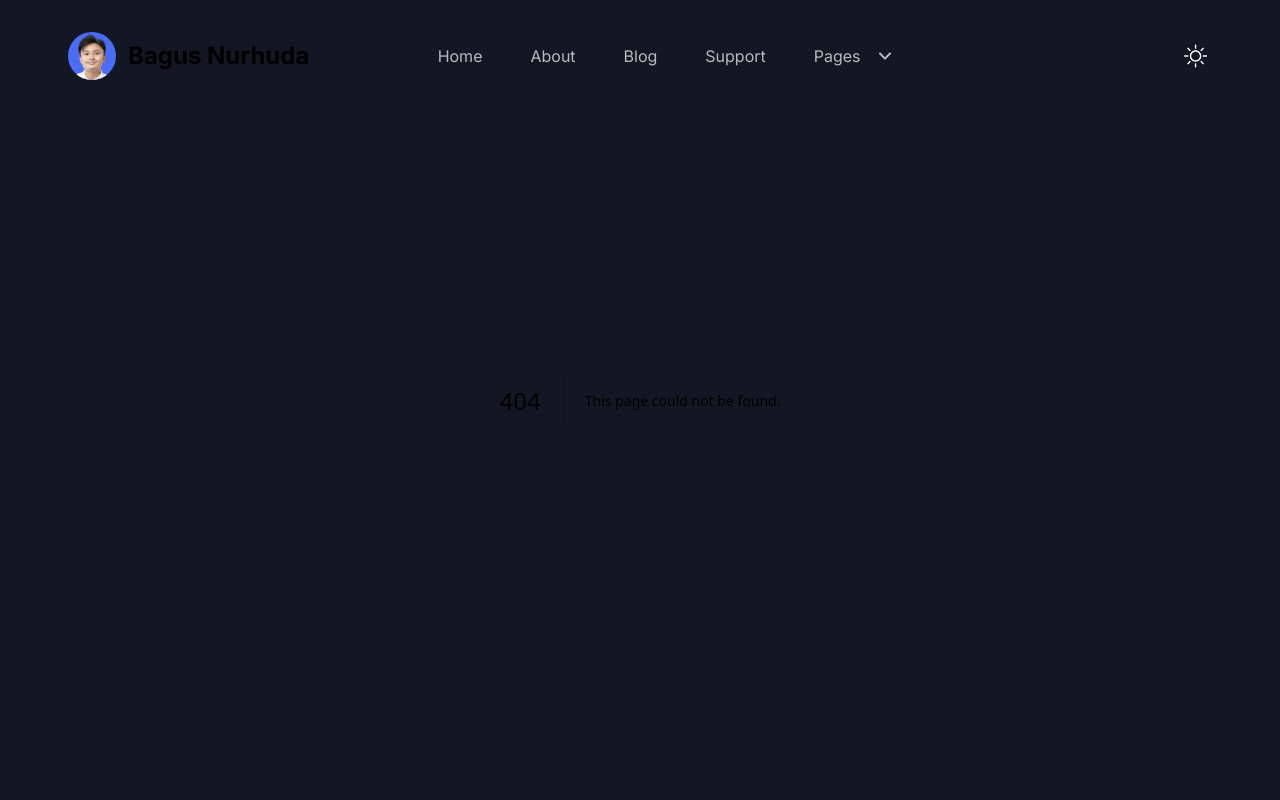
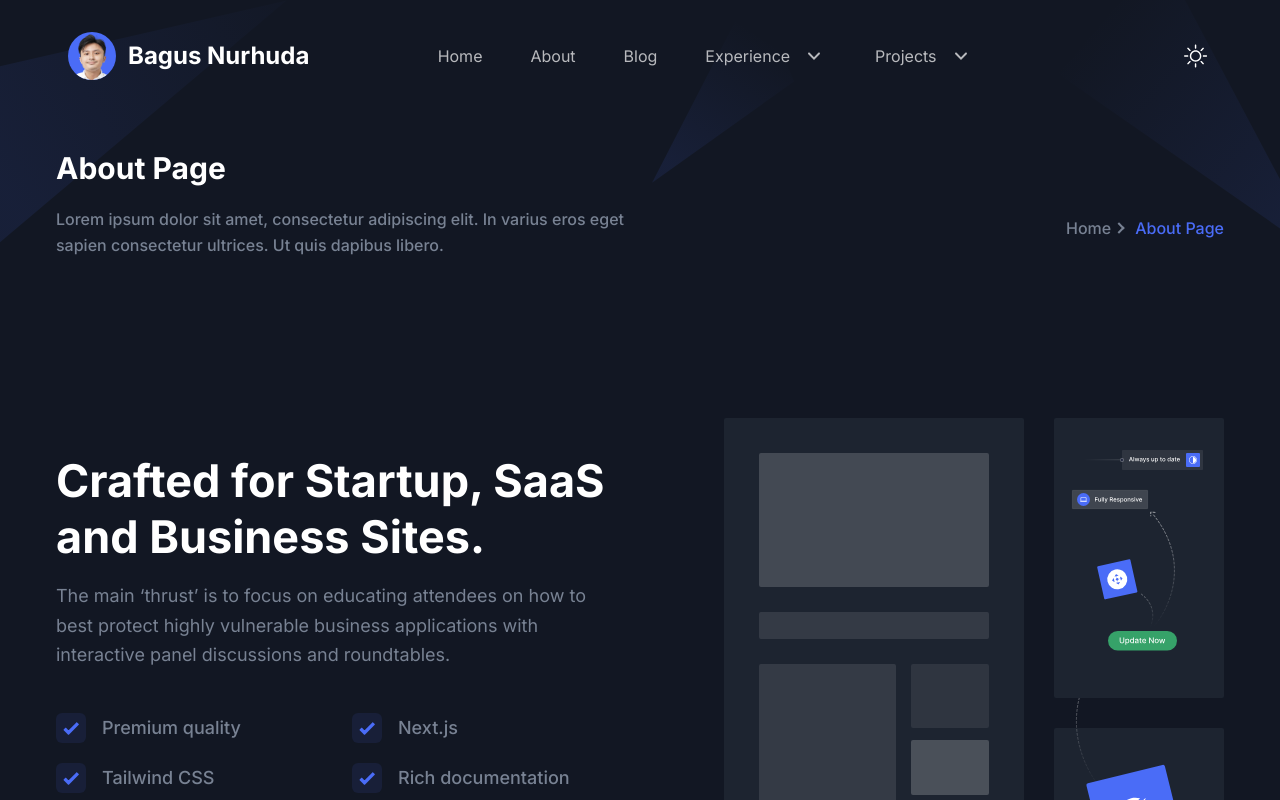
Before and after one commit to BagusNurhudaUI/next, a Next.js app: page /experience/dagangan in a window 1280 px wide. Before the commit this address had no page. Shown: the top 800 px of the page. Built offline with nearby package versions, Linux system fonts and the light colour scheme.

Commit message:
add new page

```diff
--- /dev/null
+++ b/src/app/experience/dagangan/page.tsx
@@ -0,0 +1,26 @@
+import AboutSectionOne from "@/components/About/AboutSectionOne";
+import AboutSectionTwo from "@/components/About/AboutSectionTwo";
+import Breadcrumb from "@/components/Common/Breadcrumb";
+
+import { Metadata } from "next";
+
+export const metadata: Metadata = {
+  title: "About Page | Free Next.js Template for Startup and SaaS",
+  description: "This is About Page for Startup Nextjs Template",
+  // other metadata
+};
+
+const AboutPage = () => {
+  return (
+    <>
+      <Breadcrumb
+        pageName="About Page"
+        description="Lorem ipsum dolor sit amet, consectetur adipiscing elit. In varius eros eget sapien consectetur ultrices. Ut quis dapibus libero."
+      />
+      <AboutSectionOne />
+      <AboutSectionTwo />
+    </>
+  );
+};
+
+export default AboutPage;
--- /dev/null
+++ b/src/app/experience/page.tsx
@@ -0,0 +1,26 @@
+import AboutSectionOne from "@/components/About/AboutSectionOne";
+import AboutSectionTwo from "@/components/About/AboutSectionTwo";
+import Breadcrumb from "@/components/Common/Breadcrumb";
+
+import { Metadata } from "next";
+
+export const metadata: Metadata = {
+  title: "About Page | Free Next.js Template for Startup and SaaS",
+  description: "This is About Page for Startup Nextjs Template",
+  // other metadata
+};
+
+const AboutPage = () => {
+  return (
+    <>
+      <Breadcrumb
+        pageName="About Page"
+        description="Lorem ipsum dolor sit amet, consectetur adipiscing elit. In varius eros eget sapien consectetur ultrices. Ut quis dapibus libero."
+      />
+      <AboutSectionOne />
+      <AboutSectionTwo />
+    </>
+  );
+};
+
+export default AboutPage;
--- /dev/null
+++ b/src/app/project/akur/page.tsx
@@ -0,0 +1,25 @@
+import Breadcrumb from "@/components/Common/Breadcrumb";
+import Contact from "@/components/Contact";
+
+import { Metadata } from "next";
+
+export const metadata: Metadata = {
+  title: "Contact Page | Free Next.js Template for Startup and SaaS",
+  description: "This is Contact Page for Startup Nextjs Template",
+  // other metadata
+};
+
+const ContactPage = () => {
+  return (
+    <>
+      <Breadcrumb
+        pageName="Contact Page"
+        description="Lorem ipsum dolor sit amet, consectetur adipiscing elit. In varius eros eget sapien consectetur ultrices. Ut quis dapibus libero."
+      />
+
+      <Contact />
+    </>
+  );
+};
+
+export default ContactPage;
--- /dev/null
+++ b/src/app/project/gme/page.tsx
@@ -0,0 +1,25 @@
+import Breadcrumb from "@/components/Common/Breadcrumb";
+import Contact from "@/components/Contact";
+
+import { Metadata } from "next";
+
+export const metadata: Metadata = {
+  title: "Contact Page | Free Next.js Template for Startup and SaaS",
+  description: "This is Contact Page for Startup Nextjs Template",
+  // other metadata
+};
+
+const ContactPage = () => {
+  return (
+    <>
+      <Breadcrumb
+        pageName="Contact Page"
+        description="Lorem ipsum dolor sit amet, consectetur adipiscing elit. In varius eros eget sapien consectetur ultrices. Ut quis dapibus libero."
+      />
+
+      <Contact />
+    </>
+  );
+};
+
+export default ContactPage;
--- /dev/null
+++ b/src/app/project/page.tsx
@@ -0,0 +1,25 @@
+import Breadcrumb from "@/components/Common/Breadcrumb";
+import Contact from "@/components/Contact";
+
+import { Metadata } from "next";
+
+export const metadata: Metadata = {
+  title: "Contact Page | Free Next.js Template for Startup and SaaS",
+  description: "This is Contact Page for Startup Nextjs Template",
+  // other metadata
+};
+
+const ContactPage = () => {
+  return (
+    <>
+      <Breadcrumb
+        pageName="Contact Page"
+        description="Lorem ipsum dolor sit amet, consectetur adipiscing elit. In varius eros eget sapien consectetur ultrices. Ut quis dapibus libero."
+      />
+
+      <Contact />
+    </>
+  );
+};
+
+export default ContactPage;
--- a/src/components/Contact/index.tsx
+++ b/src/components/Contact/index.tsx
@@ -4,7 +4,7 @@ const Contact = () => {
   return (
     <section id="contact" className="overflow-hidden py-16 md:py-20 lg:py-28">
       <div className="container">
-        <div className="-mx-4 flex flex-wrap">
+        <div className="-mx-4 flex justify-center ">
           <div className="w-full px-4 lg:w-7/12 xl:w-8/12">
             <div
               className="wow fadeInUp shadow-three dark:bg-gray-dark mb-12 rounded-sm bg-white px-8 py-11 sm:p-[55px] lg:mb-5 lg:px-8 xl:p-[55px]"
@@ -74,9 +74,9 @@ const Contact = () => {
               </form>
             </div>
           </div>
-          <div className="w-full px-4 lg:w-5/12 xl:w-4/12">
+          {/* <div className="w-full px-4 lg:w-5/12 xl:w-4/12">
             <NewsLatterBox />
-          </div>
+          </div> */}
         </div>
       </div>
     </section>
--- a/src/components/Header/index.tsx
+++ b/src/components/Header/index.tsx
@@ -58,7 +58,7 @@ const Header = () => {
                   sticky ? "py-5 lg:py-2" : "py-8"
                 } `}
               >
-                <div className="flex items-center justify-center bg-primary rounded-full w-12 h-12 mx-3">
+                <div className="flex items-center bg-primary rounded-full w-12 h-12 mx-3">
                   <Image
                     src="/images/logo/header-prof.png"
                     alt="logo"
@@ -67,7 +67,7 @@ const Header = () => {
                     className="w-full  rounded-full"
                   />
                 </div>
-                <span className="font-bold text-2xl flex items-center">
+                <span className="font-bold text-xl md:text-2xl flex items-center">
                   Bagus Nurhuda
                 </span>
               </Link>
--- a/src/components/Header/menuData.tsx
+++ b/src/components/Header/menuData.tsx
@@ -21,63 +21,70 @@ const menuData: Menu[] = [
   },
   {
     id: 3,
-    title: "Support",
-    path: "/contact",
+    title: "Experience",
     newTab: false,
+    submenu: [
+      {
+        id: 31,
+        title: "Dagangan",
+        path: "experience/dagangan",
+        newTab: false,
+      },
+    ],
   },
   {
     id: 4,
-    title: "Pages",
+    title: "Projects",
     newTab: false,
     submenu: [
       {
         id: 41,
-        title: "About Page",
-        path: "/about",
+        title: "GME Monitoring",
+        path: "/project/gme",
         newTab: false,
       },
       {
         id: 42,
-        title: "Contact Page",
-        path: "/contact",
+        title: "Audit Kurir",
+        path: "/project/akur",
         newTab: false,
       },
-      {
-        id: 43,
-        title: "Blog Grid Page",
-        path: "/blog",
-        newTab: false,
-      },
-      {
-        id: 44,
-        title: "Blog Sidebar Page",
-        path: "/blog-sidebar",
-        newTab: false,
-      },
-      {
-        id: 45,
-        title: "Blog Details Page",
-        path: "/blog-details",
-        newTab: false,
-      },
-      {
-        id: 46,
-        title: "Sign In Page",
-        path: "/signin",
-        newTab: false,
-      },
-      {
-        id: 47,
-        title: "Sign Up Page",
-        path: "/signup",
-        newTab: false,
-      },
-      {
-        id: 48,
-        title: "Error Page",
-        path: "/error",
-        newTab: false,
-      },
+      // {
+      //   id: 43,
+      //   title: "Blog Grid Page",
+      //   path: "/blog",
+      //   newTab: false,
+      // },
+      // {
+      //   id: 44,
+      //   title: "Blog Sidebar Page",
+      //   path: "/blog-sidebar",
+      //   newTab: false,
+      // },
+      // {
+      //   id: 45,
+      //   title: "Blog Details Page",
+      //   path: "/blog-details",
+      //   newTab: false,
+      // },
+      // {
+      //   id: 46,
+      //   title: "Sign In Page",
+      //   path: "/signin",
+      //   newTab: false,
+      // },
+      // {
+      //   id: 47,
+      //   title: "Sign Up Page",
+      //   path: "/signup",
+      //   newTab: false,
+      // },
+      // {
+      //   id: 48,
+      //   title: "Error Page",
+      //   path: "/error",
+      //   newTab: false,
+      // },
     ],
   },
 ];
```
